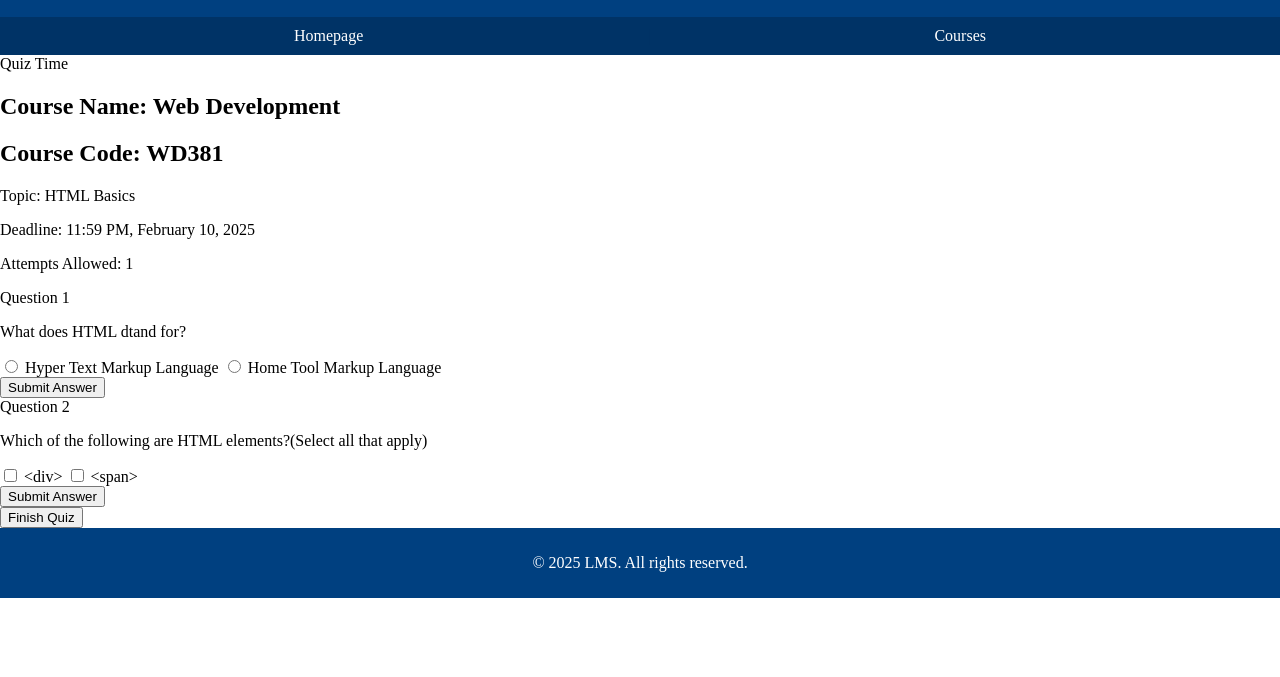
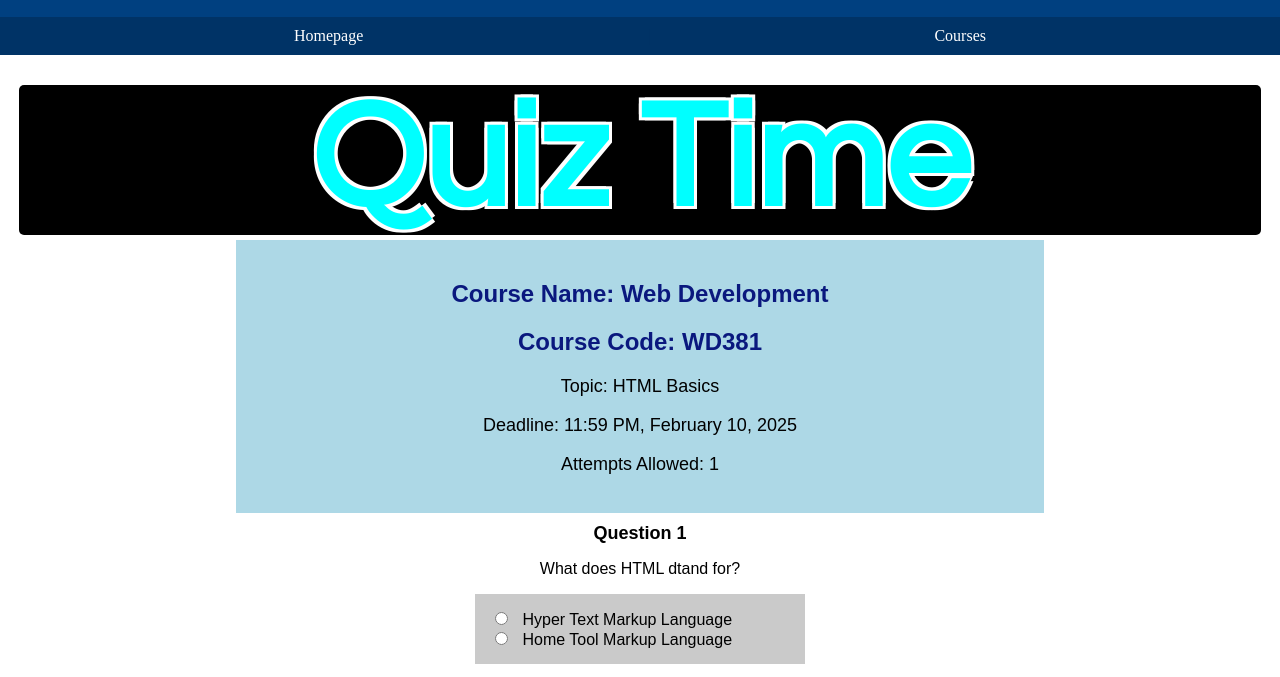
Before and after one commit to Diana445711/ENSF381_2, a plain HTML site: page attempt_quiz.html in a window 1280 px wide. Shown: the part 123-800 px from the top of the page. Drawn offline with Linux system fonts and the light colour scheme.

Commit message:
update css file  from line 224

```diff
--- a/styles.css
+++ b/styles.css
@@ -221,3 +221,193 @@ td p {
     background-color: #265e28;
 
 }
+
+
+.container{
+    margin-top:30px;
+    margin-left: 1.5%;
+    margin-right: 1.5%;
+}
+
+.banner{
+    width: 100%;
+    height: 150px;
+    border-radius: 5px;
+    background-color: black;
+    display: flex;
+    justify-content: center;
+    align-items: center;
+}
+
+
+.quiz_time{
+    font-family: 'Century Gothic', 'Futura', sans-serif;
+    font-size: 150px;
+    font-weight: bold;
+    color: cyan;
+    text-shadow:
+        -3px -3px 0 white,
+         3px -3px 0 white,
+        -3px  3px 0 white,
+         3px  3px 0 white;
+    padding: 10px;
+}
+
+.course_detail{
+    background-color: lightblue;
+    padding: 20px;
+    justify-content: center;
+    width: 60%;
+    text-align: center;
+    margin: 0 auto;
+    font-family: "Arial", "Helvetica", sans-serif;
+    margin-top: 5px;
+}
+
+.course_detail h2{
+    font-size: 24px;
+    font-weight: bold;
+    color: #0a187e;
+}
+
+.course_detail p{
+    font-size: 18px;
+}
+
+
+.quiz_question{
+    font-family: Arial, sans-serif;
+    font-size: 18px;
+    font-weight: bold;
+    text-align: center;
+    margin-bottom: 10 px;
+    margin-top: 10px;
+}
+
+.quiz_option{
+    background-color: #cacaca;
+    padding: 15px;
+    width: 300px;
+    text-align: left;
+    margin: 0 auto;
+    font-family: Arial, sans-serif;
+}
+.quiz_problem p{
+    text-align: center;
+    font-family: Arial, sans-serif;
+}
+
+.quiz_option label{
+    display: block;
+    font-size: 16px;
+    margin: 5px, 0;
+}
+
+.quiz_option input{
+    margin-right: 10px;
+}
+
+.button_container{
+    display: flex;
+    justify-content: center;
+    text-align: center;
+    margin-top: 20px;
+    margin-bottom: 20px;
+}
+
+.submit_button{
+    font-family: Arial, sans-serif;
+    background-color: lightblue;
+    color: black;
+    border:none;
+    padding: 10px 15px;
+    font-size: 16px;
+    border-radius: 5px;
+
+    width: 150px;
+
+}
+
+.submit_button:hover{
+    background-color: darkblue;
+    color: white;
+}
+
+
+.finish_button{
+    font-family: Arial, sans-serif;
+    background-color: #D32F2F;
+    color: white;
+    border:none;
+    padding: 10px 15px;
+    font-size: 16px;
+    border-radius: 5px;
+    width: 120px;
+
+}
+
+.finish_button:hover{
+    background-color: #821b1b;
+
+}
+
+.leaderboard{
+    margin-top: 50px;
+    font-family: Arial, sans-serif;
+    margin-bottom: 25px;
+}
+
+.leaderboard table{
+    width:100%;
+    border-collapse: collapse;
+    border: 1px solid white;
+}
+
+.leaderboard th{
+    text-align: center;
+    background-color: #4CAF50;
+    font-size: 40px;
+    color: white;
+    height: 40px;
+}
+
+.leaderboard tr{
+    border: 1px solid white;
+
+    height: 10px;
+}
+
+.leaderboard td{
+    border: 1px solid white;
+}
+
+.leaderboard_title{
+    font-size: 20px;
+    text-align: center;
+    border: 1px solid white;
+    font-weight: bold;
+    background-color: white;
+}
+
+.first_place{
+    background-color: #FFD700;
+}
+
+.second_place{
+    background-color: #C0C0C0;
+}
+
+.third_place{
+    background-color: #CD7F32;
+}
+
+.fifth_place{
+    background-color: #E8E8E8;
+}
+
+.leaderboard img{
+    width: 40px;
+    height: 40px;
+    border-radius: 50%;
+    border: 1px, solid black;
+}
```
